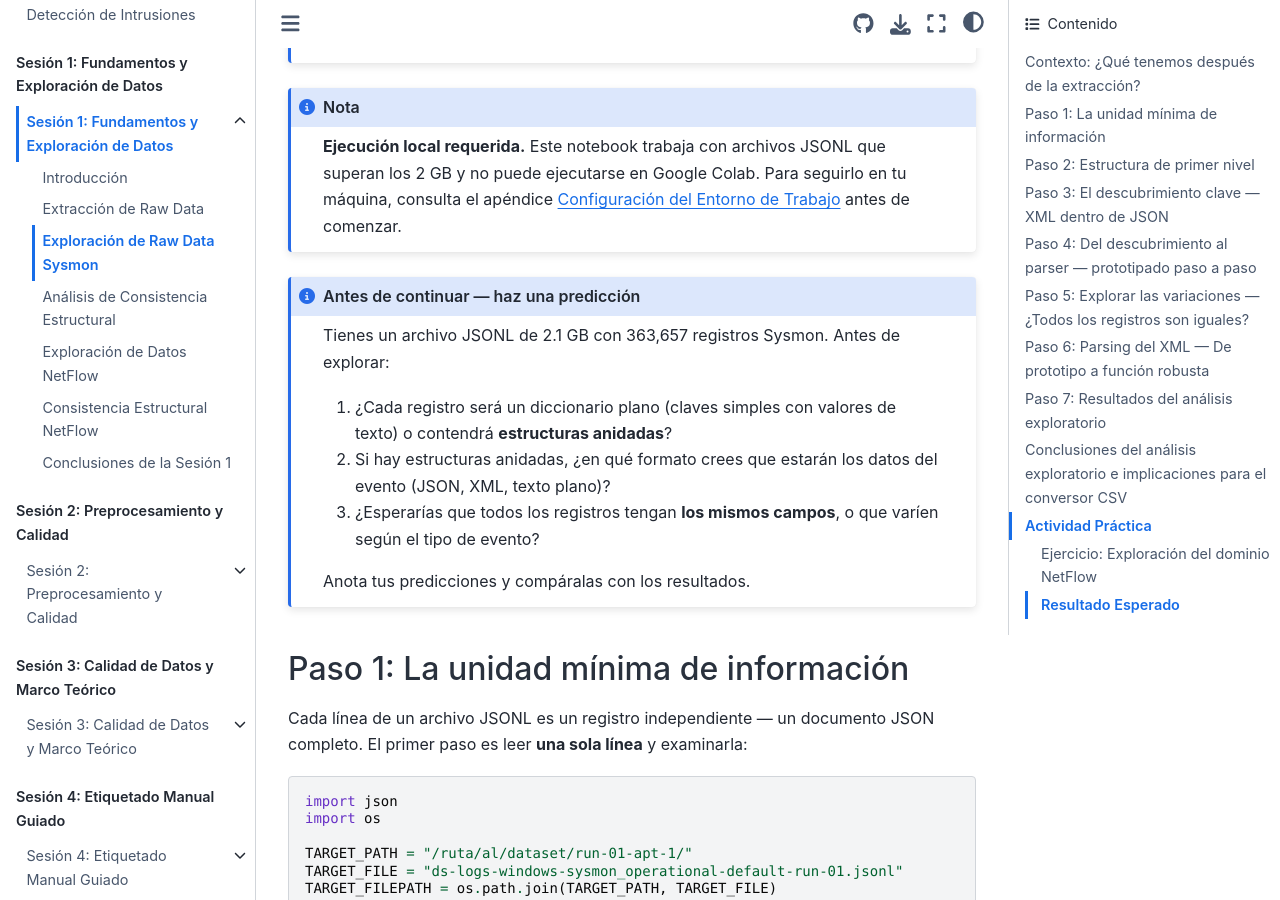
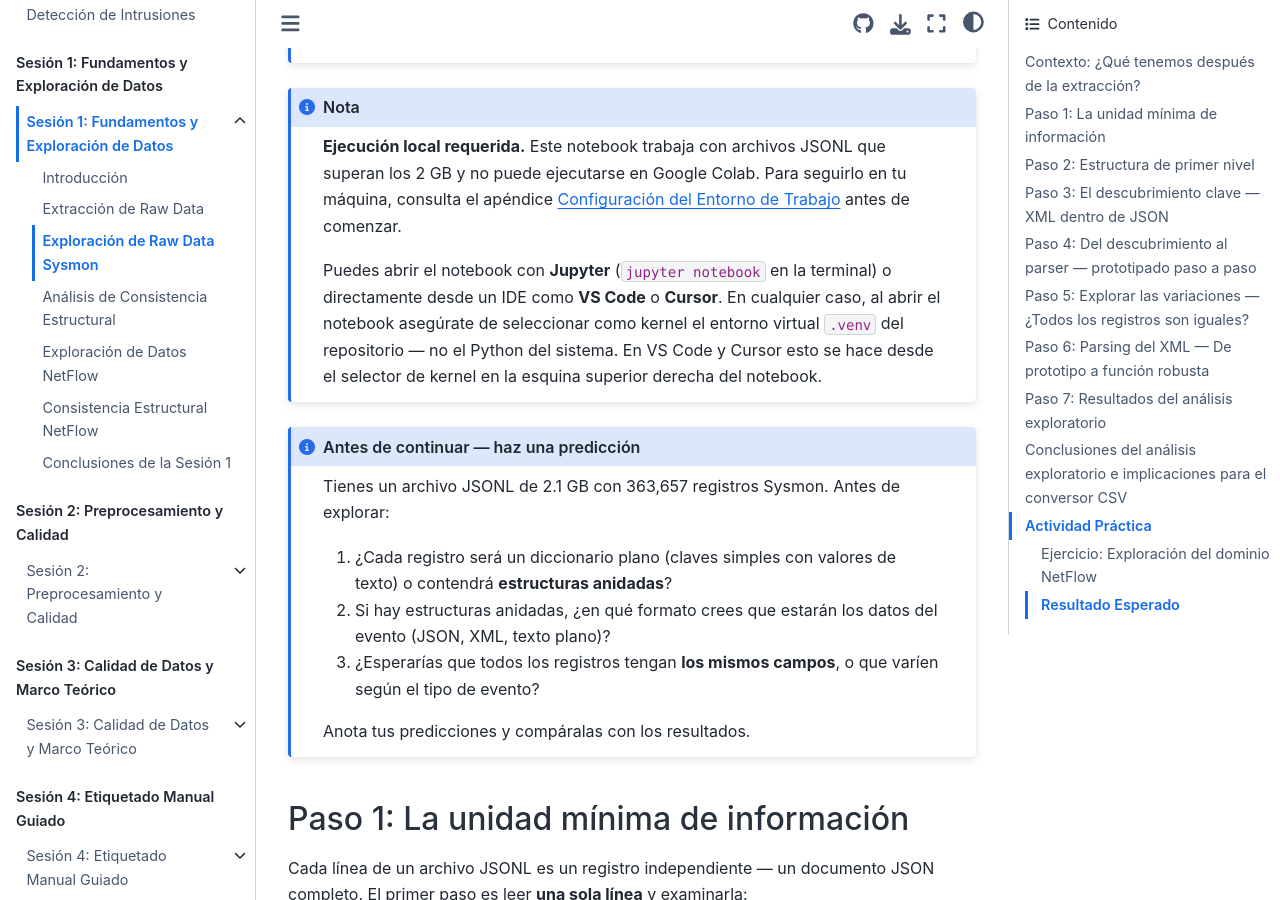
Before and after one commit to ollerenac/curso2026, a Jupyter Book: the page built from sesion-1/2-exploracion-sysmon.md, in a window 1280 px wide and 900 px high, scrolled down 772 px. Built offline with Jupyter Book 1.0.4 settings and Sphinx 7.4.7 and the Sphinx Book theme 1.1.4, drawn with Linux system fonts in a browser that asks for light colours.

Commit message:
docs(sesion-1): mention VSCode/Cursor as local IDE options and .venv kernel selection
Co-Authored-By: Claude Sonnet 4.6 <noreply@anthropic.com>

````diff
--- a/sesion-1/2-exploracion-sysmon.md
+++ b/sesion-1/2-exploracion-sysmon.md
@@ -22,6 +22,8 @@ El código de esta sección se puede ejecutar paso a paso en el notebook `2a-exp
 
 ```{note}
 **Ejecución local requerida.** Este notebook trabaja con archivos JSONL que superan los 2 GB y no puede ejecutarse en Google Colab. Para seguirlo en tu máquina, consulta el apéndice {doc}`/appendices/setup-entorno` antes de comenzar.
+
+Puedes abrir el notebook con **Jupyter** (`jupyter notebook` en la terminal) o directamente desde un IDE como **VS Code** o **Cursor**. En cualquier caso, al abrir el notebook asegúrate de seleccionar como kernel el entorno virtual `.venv` del repositorio — no el Python del sistema. En VS Code y Cursor esto se hace desde el selector de kernel en la esquina superior derecha del notebook.
 ```
 
 ```{admonition} Antes de continuar — haz una predicción
````
